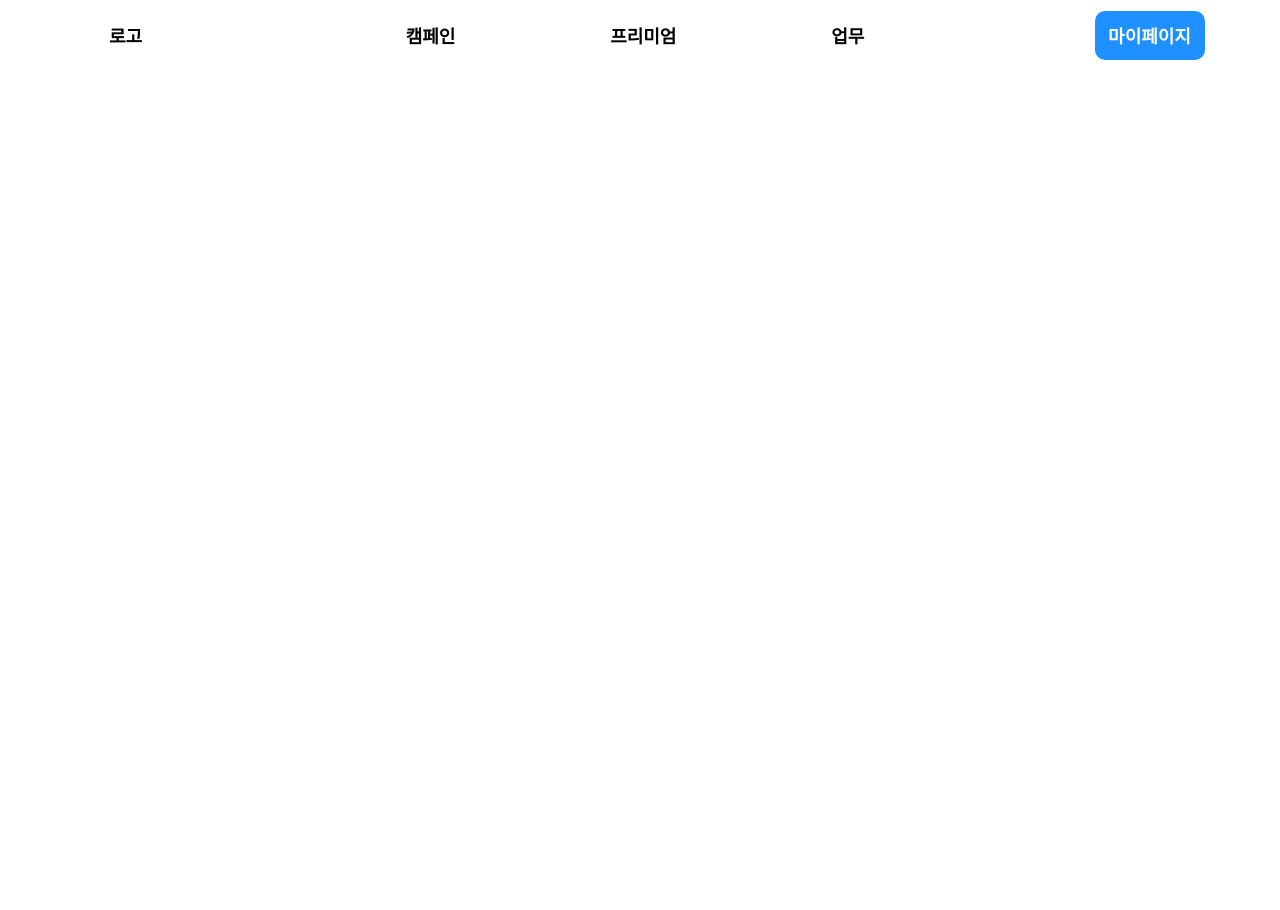
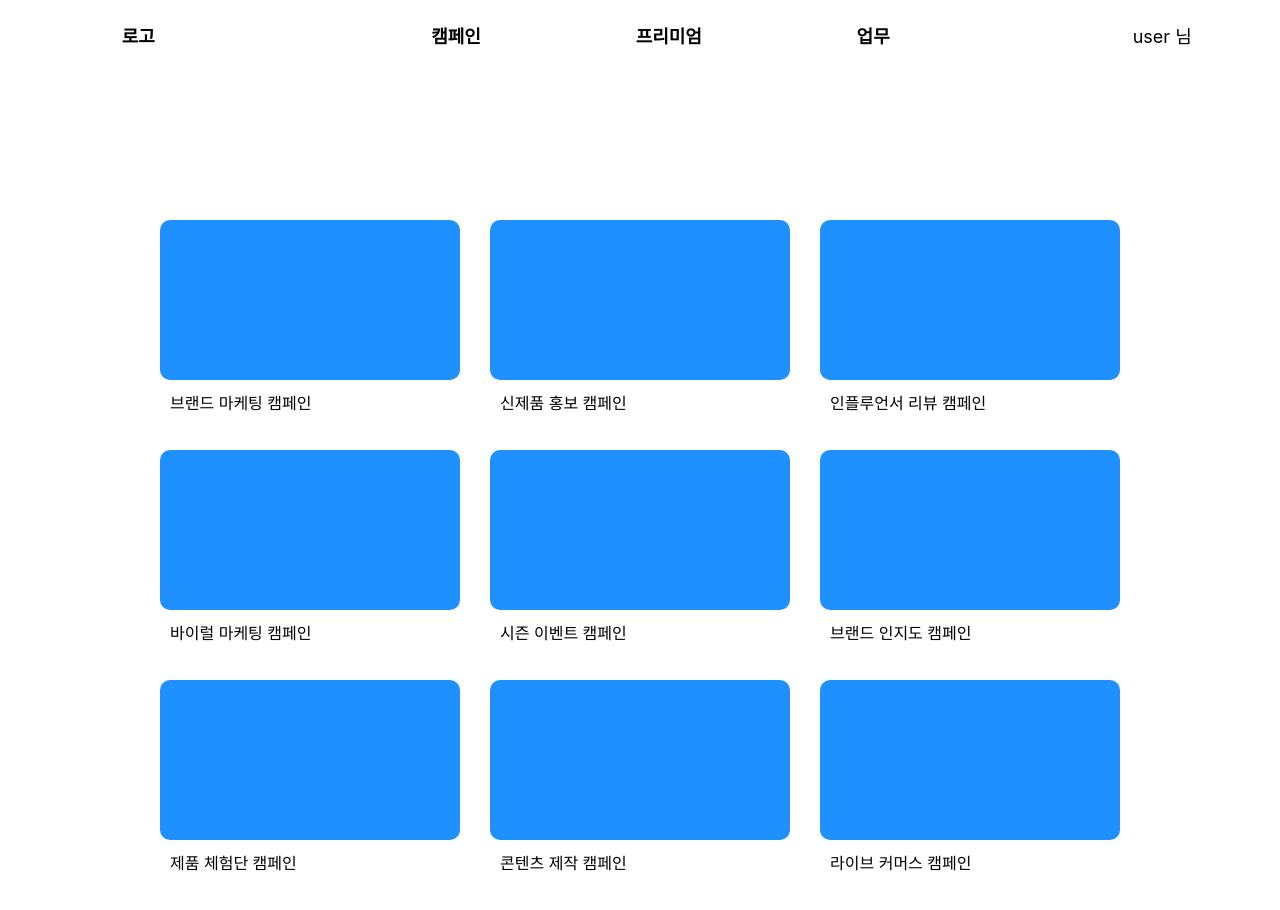
Before and after one commit to OneHundred-InConnect/Client-FE, a React (Create React App) app: page / in a window 1280 px wide. Both pictures are taken after a click on the button "소상공인 홈". Shown: the top 910 px of the page. Before the commit the page ends 800 px from the top, so only its background shows below. Built offline with nearby package versions, Linux system fonts and the light colour scheme.

Commit message:
Update CampaignPage

```diff
--- a/src/components/Campaign/CampaignContent.js
+++ b/src/components/Campaign/CampaignContent.js
@@ -1 +1,34 @@
 import styled from "styled-components";
+
+export const CampaignContainer = styled.div`
+    display: grid;
+    grid-template-columns: repeat(3, 1fr);
+    gap: 30px;
+    padding: 20px;
+`;
+
+export const CampaignContent = styled.div`
+    width: 300px;
+    height: 200px;
+    display: flex;
+    flex-direction: column;
+    border-radius: 10px;
+
+    gap: 10px;
+
+    &:hover {
+        opacity: 0.9;
+    }
+`;
+
+export const CampaignImg = styled.div`
+    width: 100%;
+    height: 160px;
+    border-radius: 10px;
+    background: dodgerblue;
+`;
+
+export const CampaignSpan = styled.span`
+    font-size: 16px;
+    padding: 0 10px;
+`;
--- a/src/components/Layout.jsx
+++ b/src/components/Layout.jsx
@@ -1,27 +1,7 @@
 import { Outlet, useLocation } from 'react-router-dom';
 import Nav from "./Nav/Nav";
 import { Container } from "../styles/common/FrameStyles";
-import { PATH } from "../constants/path";
-
-const NAVIGATION_CONFIG = {
-    business: [
-        { path: PATH.BUSINESS_CAMPAIGN, label: '캠페인', type: 'menu' },
-        { path: PATH.BUSINESS_PREMIUM, label: '프리미엄', type: 'menu' },
-        { path: PATH.BUSINESS_WORK, label: '업무', type: 'menu' },
-        { path: 'myPage', label: '마이페이지', type: 'button' }
-    ],
-    influencer: [
-        { path: PATH.INFLUENCER_SERVICE, label: '서비스', type: 'menu' },
-        { path: PATH.INFLUENCER_CAMPAIGN, label: '캠페인', type: 'menu' },
-        { path: PATH.INFLUENCER_PREMIUM, label: '프리미엄', type: 'menu' },
-        { path: 'myPage', label: '마이페이지', type: 'button' }
-    ],
-    landing: [
-        { path: PATH.LANDING_SERVICE, label: '서비스', type: 'menu' },
-        { path: PATH.LANDING_PREMIUM, label: '프리미엄', type: 'menu' },
-        { path: PATH.LOGIN, label: '로그인', type: 'button' }
-    ]
-};
+import { NAVIGATION_CONFIG } from "../constants/nav";
 
 const Layout = () => {
     const { pathname } = useLocation();
--- a/src/components/Nav/Nav.js
+++ b/src/components/Nav/Nav.js
@@ -1,9 +1,10 @@
 import React from 'react';
-import {NavContainer, NavLink, NavButton, NavLogo, NavMenu} from "./NavStyles";
+import {NavContainer, NavLink, NavButton, NavLogo, NavMenu, NavUser} from "./NavStyles";
 
-const Nav = ({items = []}) => {
+const Nav = ({items}) => {
     const menuItems = items.filter(item => item.type === 'menu');
-    const buttonItem = items.find(item => item.type === 'button');
+    const loginItem = items.find(item => item.type === 'login');
+    const userItem = items.find(item => item.type === 'user');
 
     return (
         <NavContainer>
@@ -17,12 +18,17 @@ const Nav = ({items = []}) => {
                     </NavLink>
                 ))}
             </NavMenu>
-            {buttonItem && (
+            {loginItem && (
                 <NavButton>
-                    <NavLink to={buttonItem.path} className="color-white">
-                        {buttonItem.label}
+                    <NavLink to={loginItem.path} className="color-white">
+                        {loginItem.label}
                     </NavLink>
                 </NavButton>
+            )}
+            {userItem && (
+                <NavUser>
+                    <NavLink to={userItem.path}>{userItem.label}</NavLink>
+                </NavUser>
             )}
         </NavContainer>
     );
--- a/src/components/Nav/NavStyles.js
+++ b/src/components/Nav/NavStyles.js
@@ -48,12 +48,18 @@ export const NavMenu = styled.div`
 
 export const NavButton = styled.div`
     min-width: 110px;
-    height: 70%;
+    height: 40px;
 
     display: flex;
     align-items: center;
     justify-content: center;
 
     background: dodgerblue;
-    border-radius: 10px;
+    border-radius: 5px;
 `;
+
+export const NavUser = styled.div`
+    :nth-child(n) {
+        font-weight: normal;
+    }
+`
--- /dev/null
+++ b/src/constants/nav.js
@@ -0,0 +1,36 @@
+import {PATH} from "./path";
+
+export const NAVIGATION_CONFIG = {
+    business: [
+        { path: PATH.BUSINESS_CAMPAIGN, label: '캠페인', type: 'menu' },
+        { path: PATH.BUSINESS_PREMIUM, label: '프리미엄', type: 'menu' },
+        { path: PATH.BUSINESS_WORK, label: '업무', type: 'menu' },
+        { path: 'myPage', label: 'user 님', type: 'user' }
+    ],
+    influencer: [
+        { path: PATH.INFLUENCER_SERVICE, label: '서비스', type: 'menu' },
+        { path: PATH.INFLUENCER_CAMPAIGN, label: '캠페인', type: 'menu' },
+        { path: PATH.INFLUENCER_PREMIUM, label: '프리미엄', type: 'menu' },
+        { path: 'myPage', label: 'user 님', type: 'user' }
+    ],
+    landing: [
+        { path: PATH.LANDING_SERVICE, label: '서비스', type: 'menu' },
+        { path: PATH.LANDING_PREMIUM, label: '프리미엄', type: 'menu' },
+        { path: PATH.LOGIN, label: '로그인', type: 'login' }
+    ]
+};
+
+export const SUB_NAVIGATION_CONFIG = {
+    business_campaign: [
+        {path: "", label: "캠페인 등록"},
+        {path: "", label: "내 캠페인 관리"},
+    ],
+    business_premium: [
+        {path: "", label: "준비중"},
+        {path: "", label: "준비중"},
+    ],
+    business_work: [
+        {path: "", label: "준비중"},
+        {path: "", label: "준비중"},
+    ]
+}
--- a/src/pages/home/business/BusinessPage.js
+++ b/src/pages/home/business/BusinessPage.js
@@ -1,8 +1,10 @@
+import CampaignPage from "./CampaignPage";
+
 const BusinessPage = () => {
 
     return (
         <>
-
+            <CampaignPage/>
         </>
     )
 
--- a/src/pages/home/business/CampaignPage.js
+++ b/src/pages/home/business/CampaignPage.js
@@ -1,6 +1,12 @@
 import {Container} from "../../../styles/common/FrameStyles";
-import styled from "styled-components";
 import {useState} from "react";
+import {
+    CampaignContainer,
+    CampaignContent,
+    CampaignImg,
+    CampaignSpan
+} from "../../../components/Campaign/CampaignContent";
+
 
 const test = [
     { img: '', title: '브랜드 마케팅 캠페인'},
@@ -38,31 +44,3 @@ const CampaignPage = () => {
 }
 
 export default CampaignPage;
-
-const CampaignContainer = styled.div`
-    display: grid;
-    grid-template-columns: repeat(3, 1fr);
-    gap: 30px;
-    padding: 20px;
-`;
-
-const CampaignContent = styled.div`
-    width: 300px;
-    height: 200px;
-    background: #ececec;
-    display: flex;
-    flex-direction: column;
-    gap: 10px;
-`;
-
-const CampaignImg = styled.div`
-    width: 100%;
-    height: 160px;
-    border-radius: 10px;
-    background: dodgerblue;
-`;
-
-const CampaignSpan = styled.span`
-    font-size: 16px;
-    padding: 0 10px;
-`;
```
Also changed, not shown: src/components/Nav/DropDown.js (added, +18 -0 lines).
